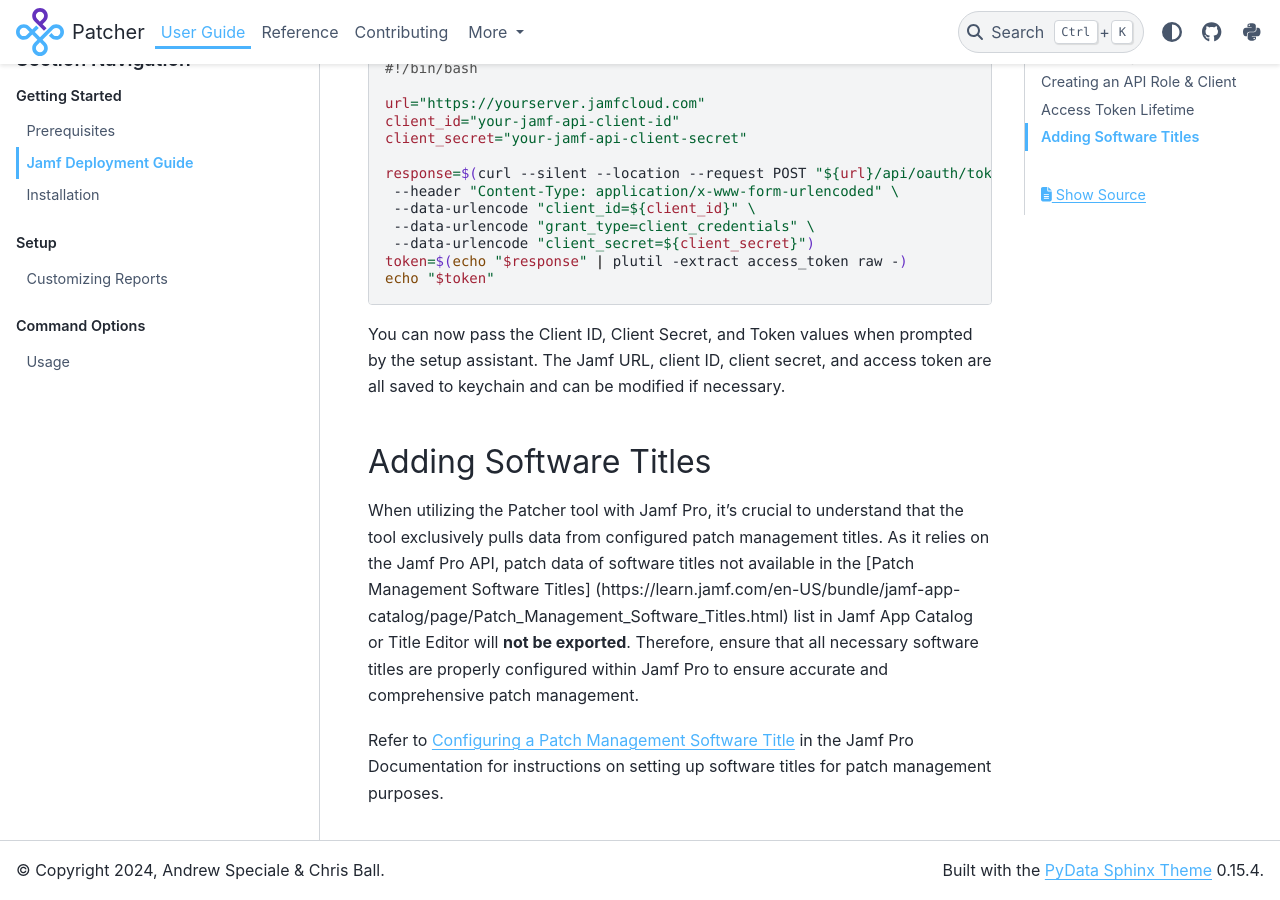
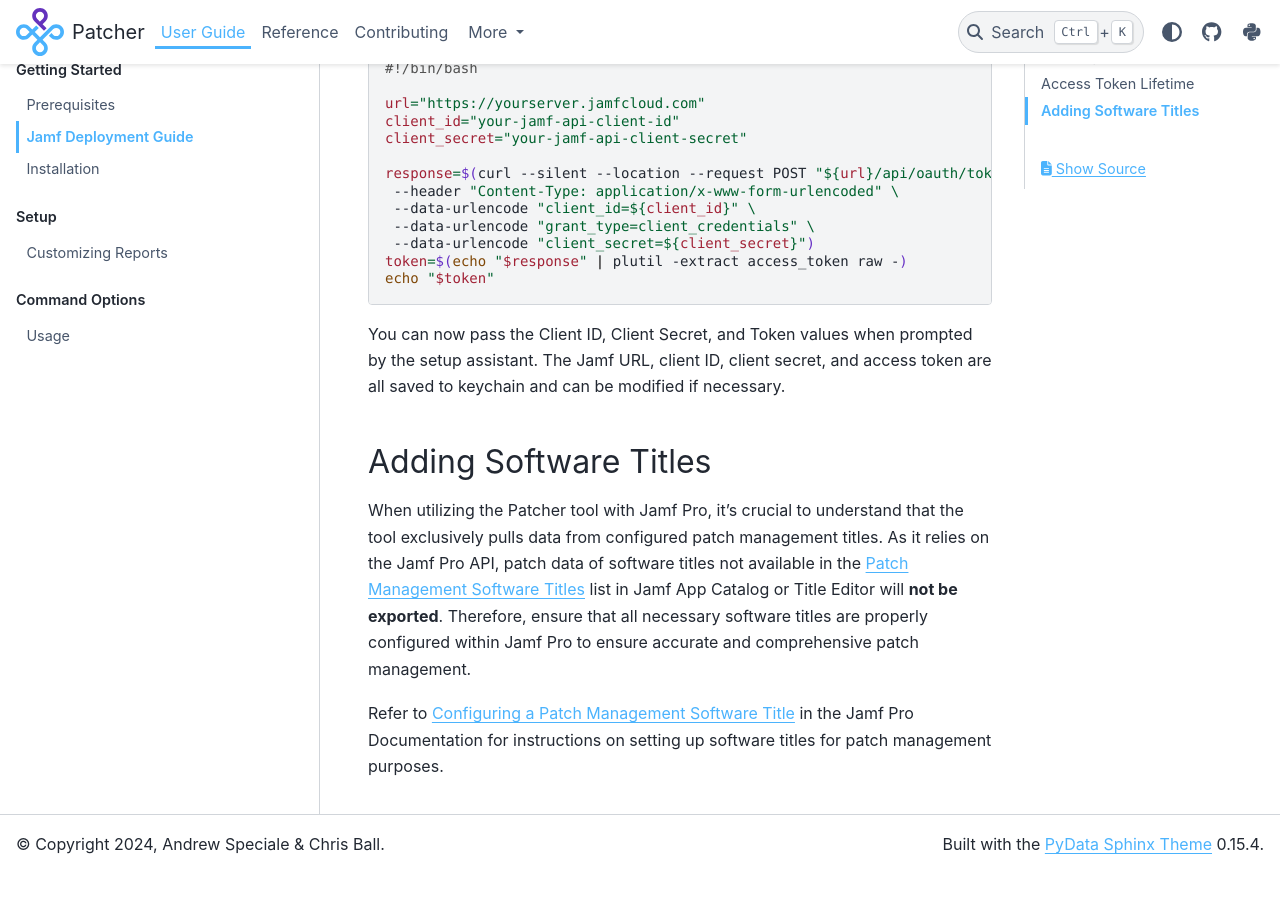
Before and after one commit to liquidz00/Patcher, a Sphinx documentation site: the page built from docs/user/jamf_deployment.md, in a window 1280 px wide and 900 px high, scrolled down 2397 px. Built offline with Sphinx 7.4.7 and the PyData theme 0.15.4, drawn with Linux system fonts in a browser that asks for light colours; pages that are not in the unit, such as notebooks, are missing from menus; after the commit the page ends 3270 px from its top, so only the background shows below that; some of the changed text lies outside the part shown.

Commit message:
Refactor to markdown with myst-parser

```diff
--- a/docs/user/jamf_deployment.md
+++ b/docs/user/jamf_deployment.md
@@ -18,16 +18,14 @@
 4. Click **New** to create a new role.
 5. Provide a meaningful display name for the API role (e.g., "Patch Reports Access").
 6. In the **Jamf Pro API Role privileges** field, type the following privileges required for use with Patcher
-
-   * Read Patch Management Software Titles
-   * Read Patch Policies
-   * Read Mobile Devices
-   * Read Mobile Device Inventory Collection
-   * Read Mobile Device Applications
-   * Read API Integrations
-   * Read API Roles
-   * Read Patch Management Settings
-
+   - Read Patch Management Software Titles
+   - Read Patch Policies
+   - Read Mobile Devices
+   - Read Mobile Device Inventory Collection
+   - Read Mobile Device Applications
+   - Read API Integrations
+   - Read API Roles
+   - Read Patch Management Settings
 7. Click **Save** to create the role.
 
 ### API Client
@@ -39,7 +37,7 @@
 3. Select **New** to initiate a new API client creation.
 4. Assign a clear and descriptive display name for the API client (e.g., "Patcher Client").
 5. In the **API Roles** field, assign the previously created API role to this client.
-6. Define the **Access Token Lifetime**. This defines how long each token remains valid. See `Access Token Lifetime`_ below for more information.
+6. Define the **Access Token Lifetime**. This defines how long each token remains valid. See [Access Token Lifetime](#access-token-lifetime) below for more information.
 7. Enable the API client by clicking **Enable API Client**.
 8. Click **Save**.
 9. Record the **Client ID** value for safe-keeping.
@@ -89,6 +87,6 @@
 
 ## Adding Software Titles
 
-When utilizing the Patcher tool with Jamf Pro, it's crucial to understand that the tool exclusively pulls data from configured patch management titles. As it relies on the Jamf Pro API, patch data of software titles not available in the [Patch Management Software Titles] (https://learn.jamf.com/en-US/bundle/jamf-app-catalog/page/Patch_Management_Software_Titles.html) list in Jamf App Catalog or Title Editor will **not be exported**. Therefore, ensure that all necessary software titles are properly configured within Jamf Pro to ensure accurate and comprehensive patch management.
+When utilizing the Patcher tool with Jamf Pro, it's crucial to understand that the tool exclusively pulls data from configured patch management titles. As it relies on the Jamf Pro API, patch data of software titles not available in the [Patch Management Software Titles](https://learn.jamf.com/en-US/bundle/jamf-app-catalog/page/Patch_Management_Software_Titles.html) list in Jamf App Catalog or Title Editor will **not be exported**. Therefore, ensure that all necessary software titles are properly configured within Jamf Pro to ensure accurate and comprehensive patch management.
 
 Refer to [Configuring a Patch Management Software Title](https://learn.jamf.com/en-US/bundle/jamf-pro-documentation-current/page/Configuring_a_Patch_Management_Software_Title.html) in the Jamf Pro Documentation for instructions on setting up software titles for patch management purposes.
```
